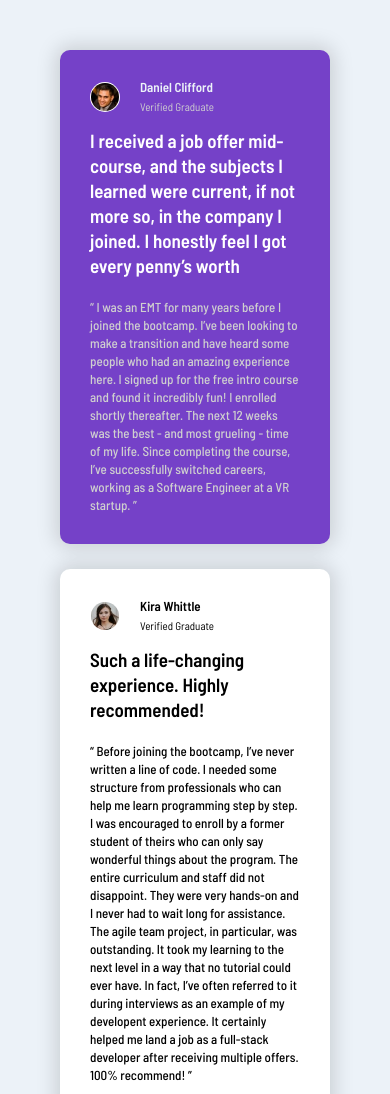
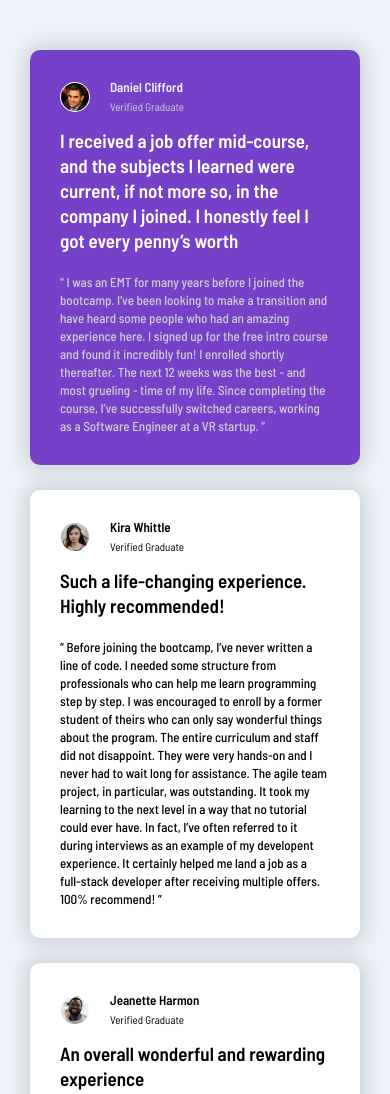
Before and after one commit to golibdev/grid-example, a plain HTML site: page index.html in a window 390 px wide. Shown: the top 1094 px of the page. Drawn offline with Linux system fonts and the light colour scheme.

Commit message:
updated project

```diff
--- a/css/style.css
+++ b/css/style.css
@@ -175,6 +175,10 @@ body {
 }
 
 @media screen and (max-width: 768px) {
+    .container {
+        padding-left: 30px;
+        padding-right: 30px;
+    }
     .cards {
         grid-template-columns: 100%;
     }
```
